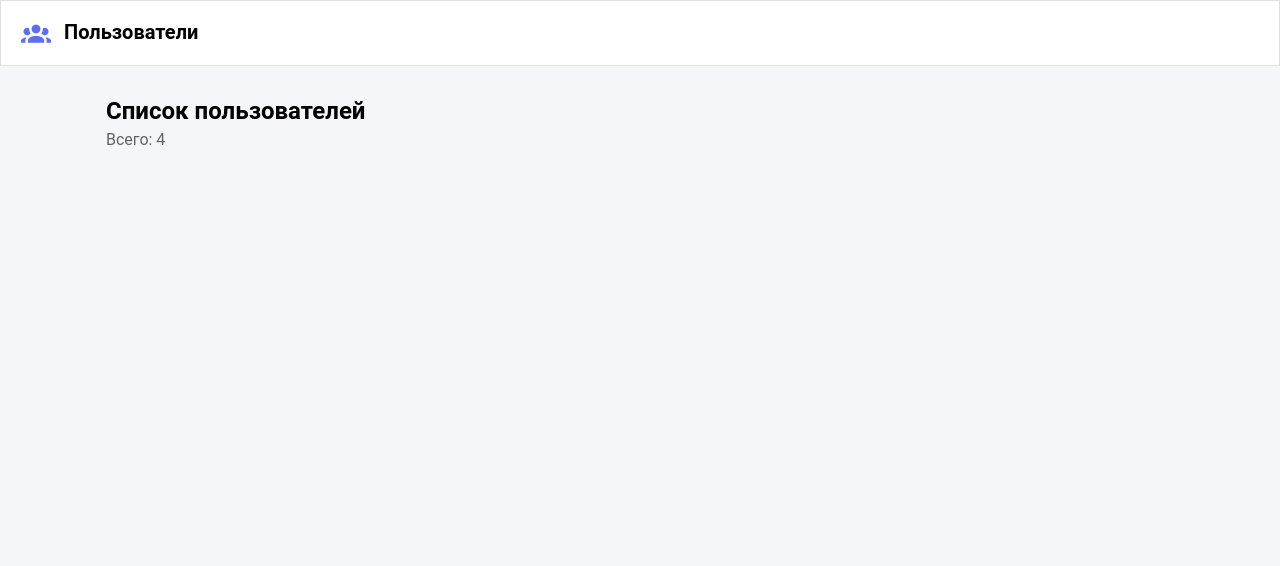
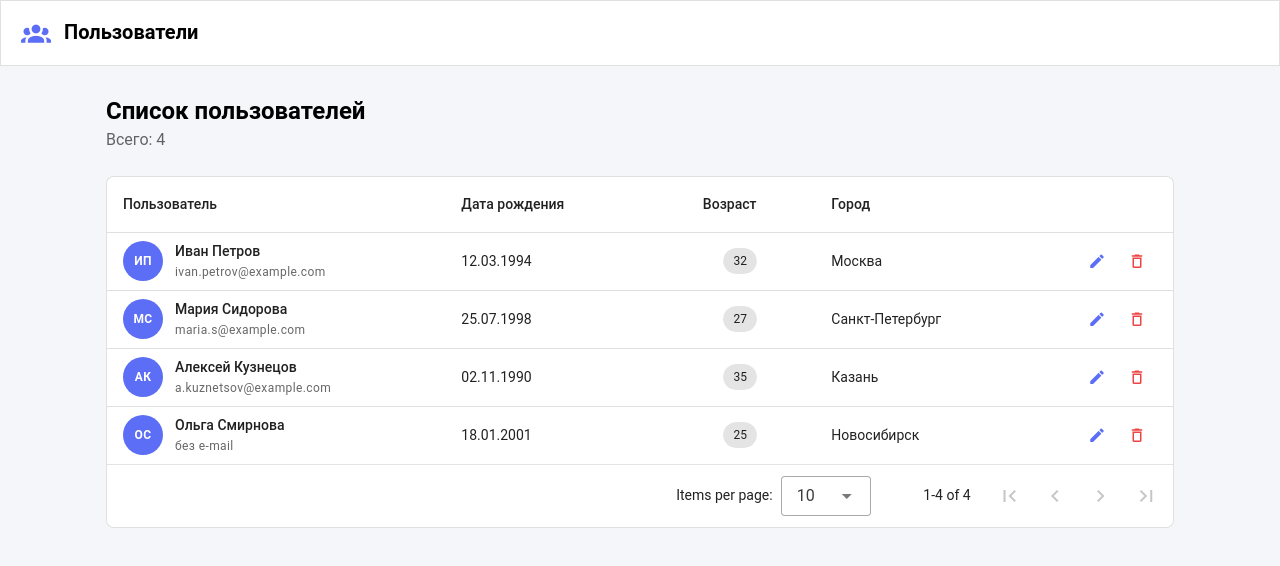
Before and after one commit to notwizzard/omtsu-mobile-development, a Vue app: page / in a window 1280 px wide. Shown: the top 566 px of the page. Built offline with nearby package versions, Linux system fonts and the light colour scheme.

Commit message:
✨ Render users table in view

```diff
--- a/src/views/UsersView.vue
+++ b/src/views/UsersView.vue
@@ -1,7 +1,16 @@
 <script setup>
 import { useUsersStore } from '../stores/users'
+import UserTable from '../components/UserTable.vue'
 
 const store = useUsersStore()
+
+function onEdit(user) {
+  console.log('edit', user)
+}
+
+function onDelete(user) {
+  store.remove(user.id)
+}
 </script>
 
 <template>
@@ -12,5 +21,9 @@ const store = useUsersStore()
         <p class="text-medium-emphasis mb-0">Всего: {{ store.total }}</p>
       </div>
     </div>
+
+    <v-card border flat>
+      <UserTable :users="store.filtered" @edit="onEdit" @delete="onDelete" />
+    </v-card>
   </v-container>
 </template>
```
